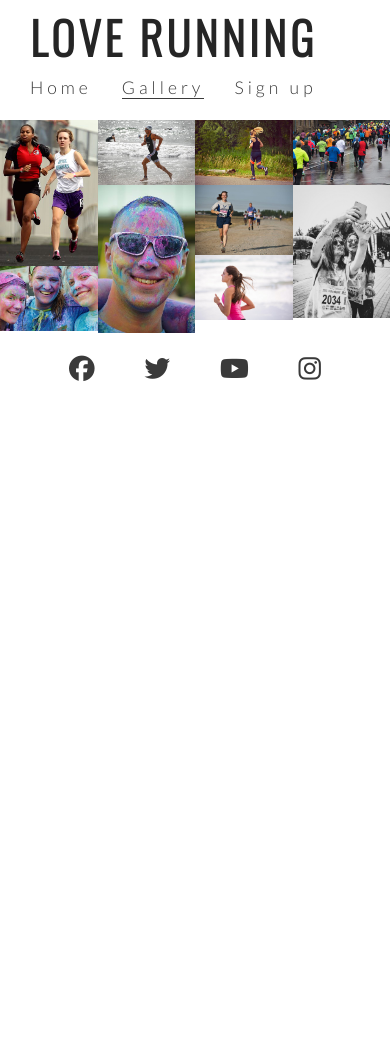
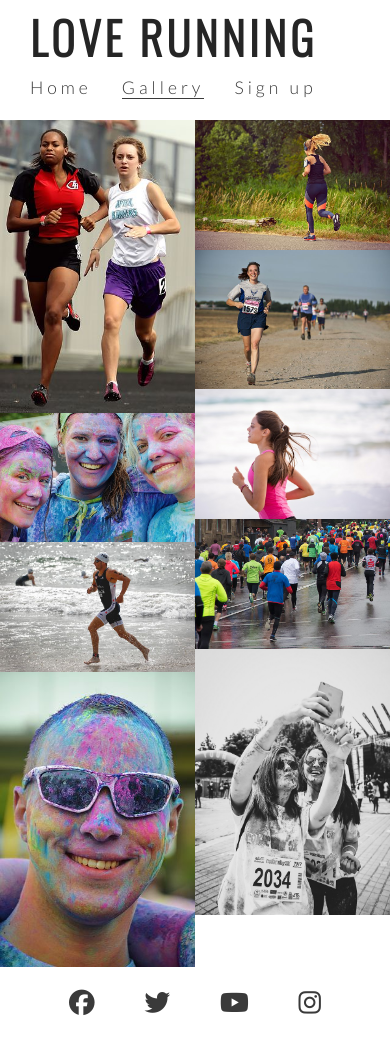
Before and after one commit to RHoganD/love-running, a website: page gallery.html in a window 390 px wide. Before the commit the page ends 844 px from the top, so only its background shows below. Drawn offline with nearby package versions, Linux system fonts and the light colour scheme.

Commit message:
Style gallery for responsive design

```diff
--- a/assets/css/style.css
+++ b/assets/css/style.css
@@ -323,4 +323,16 @@ animation-fill-mode: forwards;
                 padding: 0 20px;
                 }
 
+                #photos {
+                column-count: 3;
+
+                }
             }
+            /* For small screen sizes below 800px width */
+
+            @media screen and (max-width: 800px) {
+                #photos {
+               column-count: 2;
+
+                }
+            }
```
